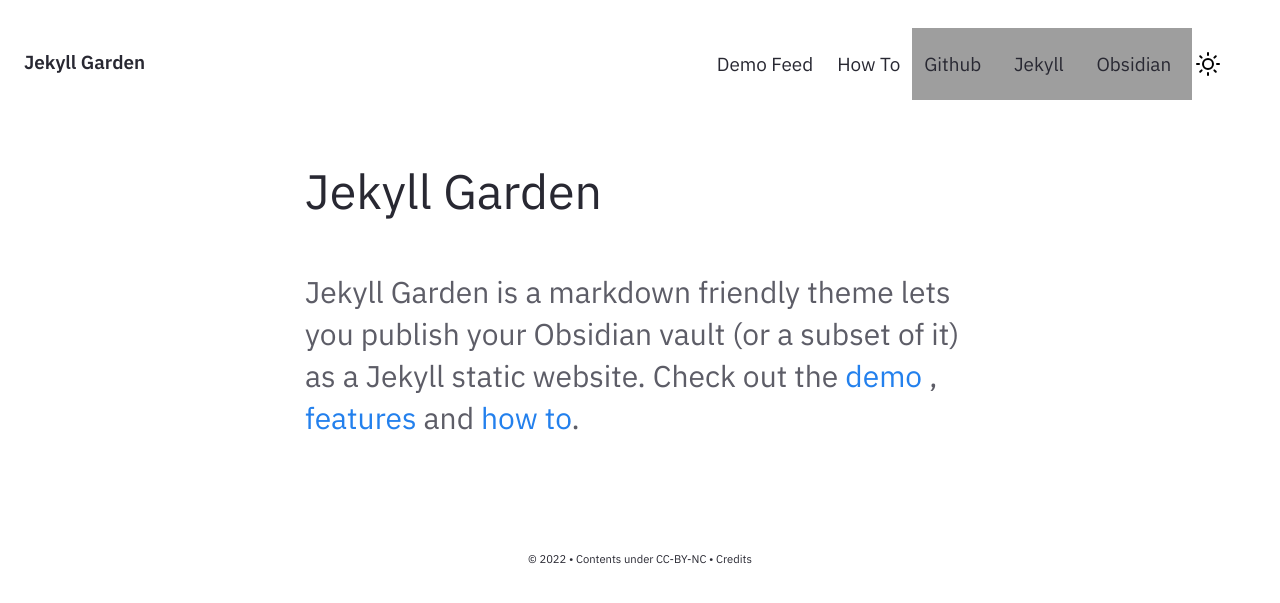
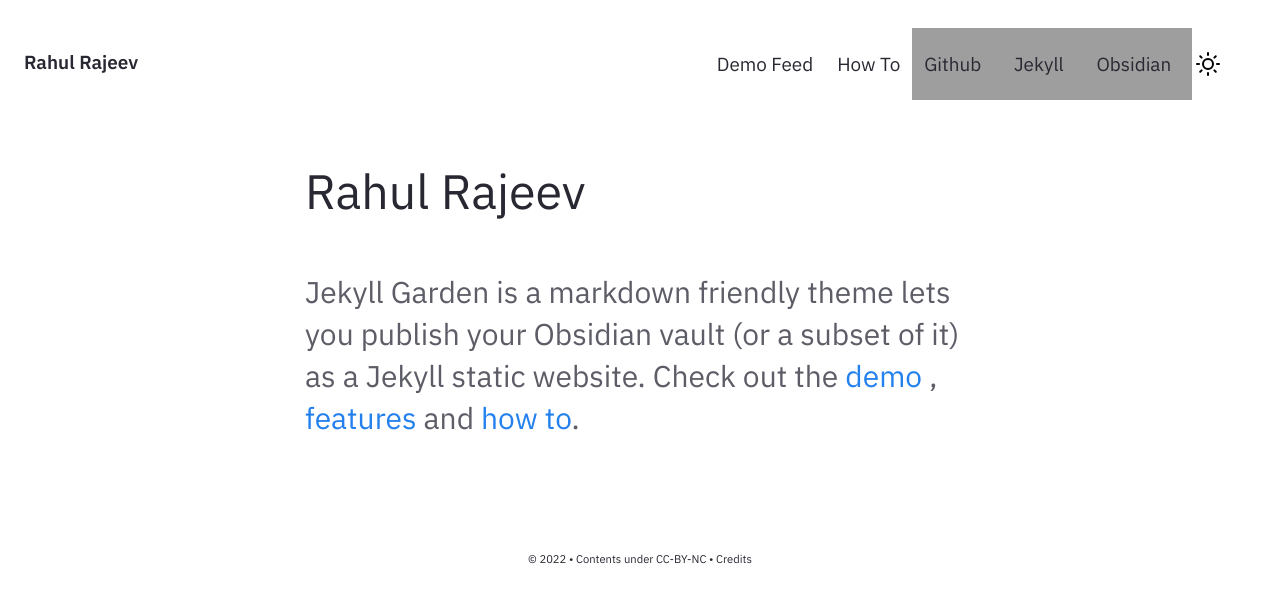
Before and after one commit to drawablex86/drawablex86.github.io, a Jekyll site: the page built from pages/index.md, in a window 1280 px wide, cut to the strip 0-603 px from the top of the page. Built offline with Jekyll 4.4.1, drawn with Linux system fonts in a browser that asks for light colours; grey boxes are pictures that could not be loaded.

Commit message:
Update _config.yml

```diff
--- a/_config.yml
+++ b/_config.yml
@@ -19,7 +19,7 @@
 # in the templates via {{ site.myvariable }}.
 
 # URL is the base hostname with protocol for your site, eg http://example.com
-url: "" # the base hostname & protocol for your site, e.g. http://example.com
+url: "https://rahulrajeev.net" # the base hostname & protocol for your site, e.g. http://example.com
 
 # If you want to install this jekyll in a subpath (eg /digitalgarden) set it here.
 # Else keep it Empty (DON'T PUT /; Keep it empty)
@@ -27,8 +27,8 @@
 
 # Website Header, Description, Footer year and text.
 # If you are deleting this, make sure you remove it from HTML files too
-heading: Jekyll Garden # Change this
-content: Obsidian ready Jekyll Theme
+heading: Rahul Rajeev # Change this
+content: Hey Rahul Rajeev here. I am a modern renaissance man
 copyright:
   year: © 2022
   msg: Contents under CC-BY-NC
```
